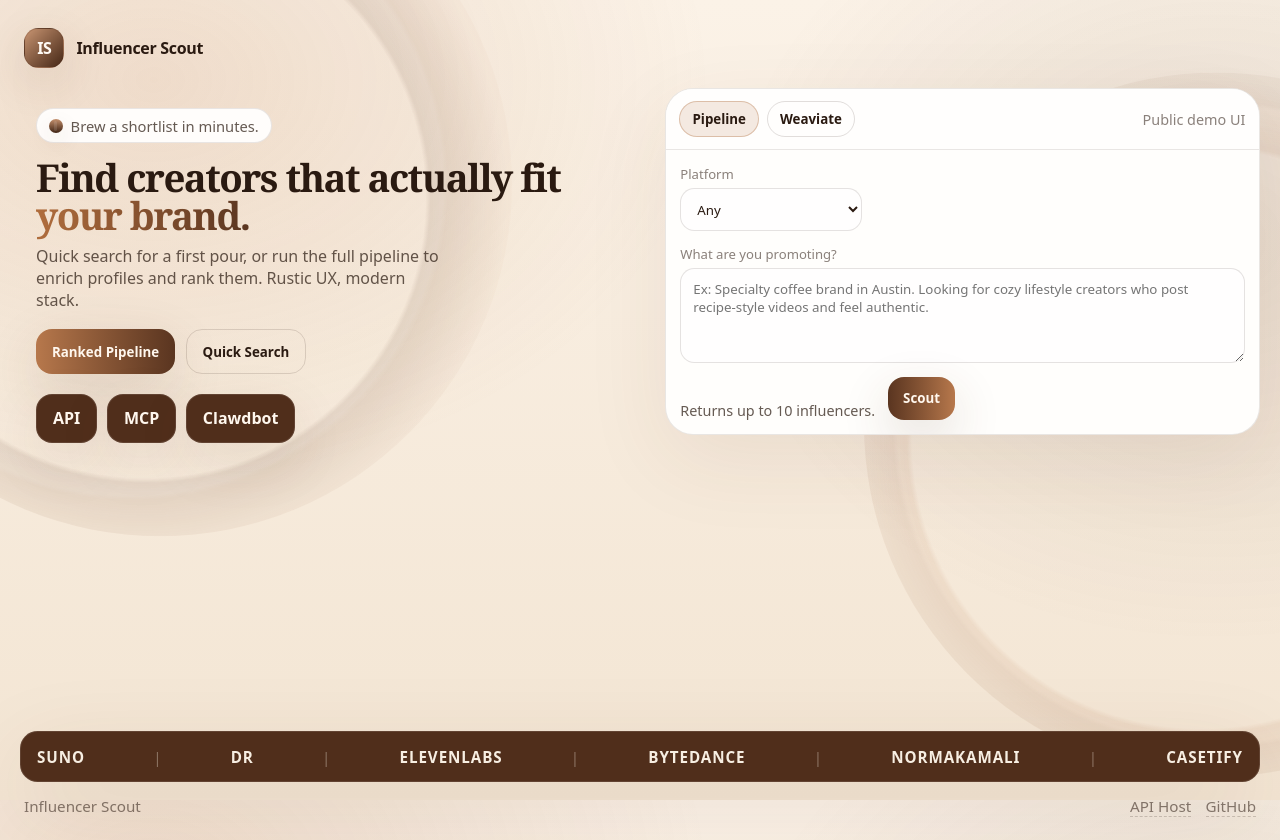
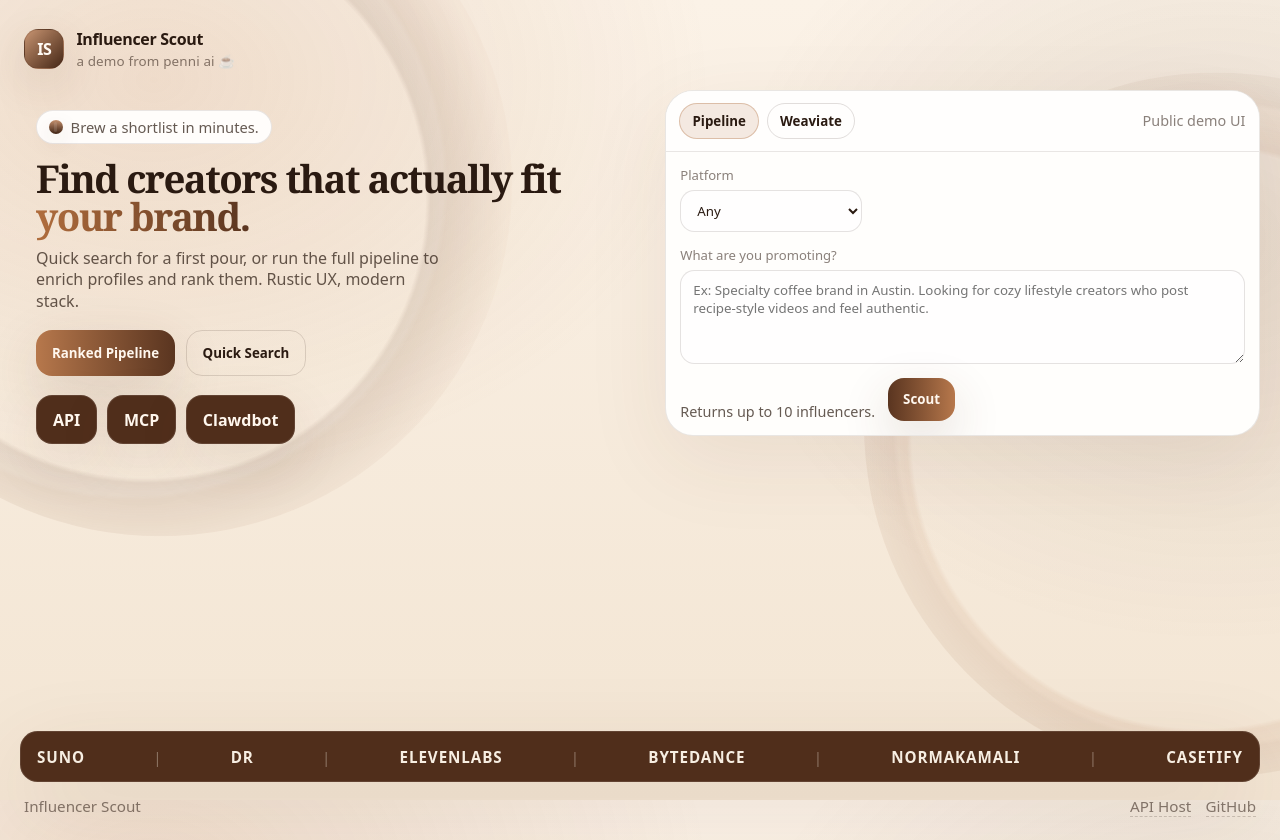
Before and after one commit to maikyonn/influencer-scout, a SvelteKit app in the folder apps/influencer-scout-web/: page / in a window 1280 px wide. Built offline with nearby package versions, Linux system fonts and the light colour scheme.

Commit message:
Web: add penni ai demo subbrand

```diff
--- a/apps/influencer-scout-web/src/routes/+page.svelte
+++ b/apps/influencer-scout-web/src/routes/+page.svelte
@@ -218,7 +218,10 @@
 	<header class="topbar">
 		<div class="brand">
 			<div class="logo">IS</div>
-			<div class="title">Influencer Scout</div>
+			<div class="brand-text">
+				<div class="title">Influencer Scout</div>
+				<div class="subbrand">a demo from penni ai ☕</div>
+			</div>
 		</div>
 	</header>
 
@@ -498,6 +501,11 @@
 		gap: 0.75rem;
 	}
 
+	.brand-text {
+		display: grid;
+		gap: 0.1rem;
+	}
+
 	.logo {
 		width: 2.4rem;
 		height: 2.4rem;
@@ -515,6 +523,12 @@
 	.title {
 		font-weight: 720;
 		letter-spacing: -0.02em;
+	}
+
+	.subbrand {
+		color: var(--muted2);
+		font-size: 0.84rem;
+		letter-spacing: 0.01em;
 	}
 
 	.grid {
```
